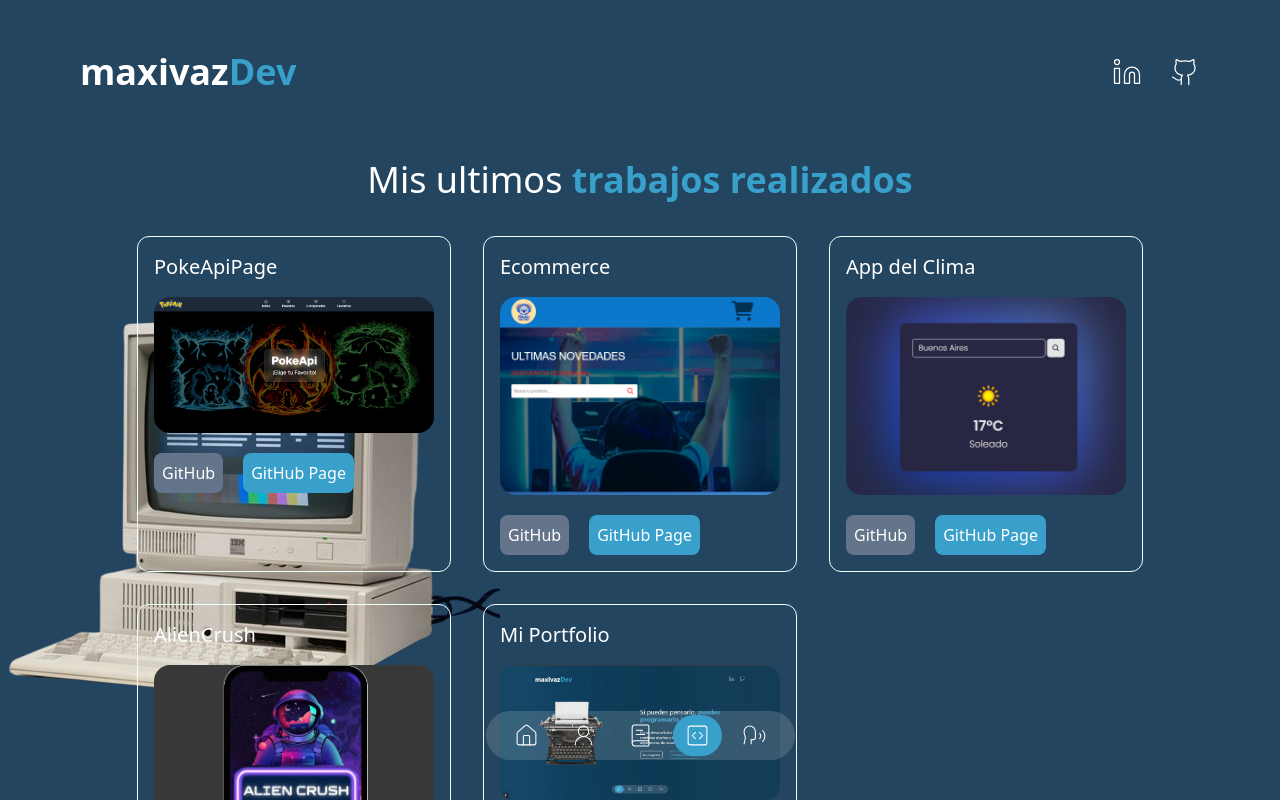
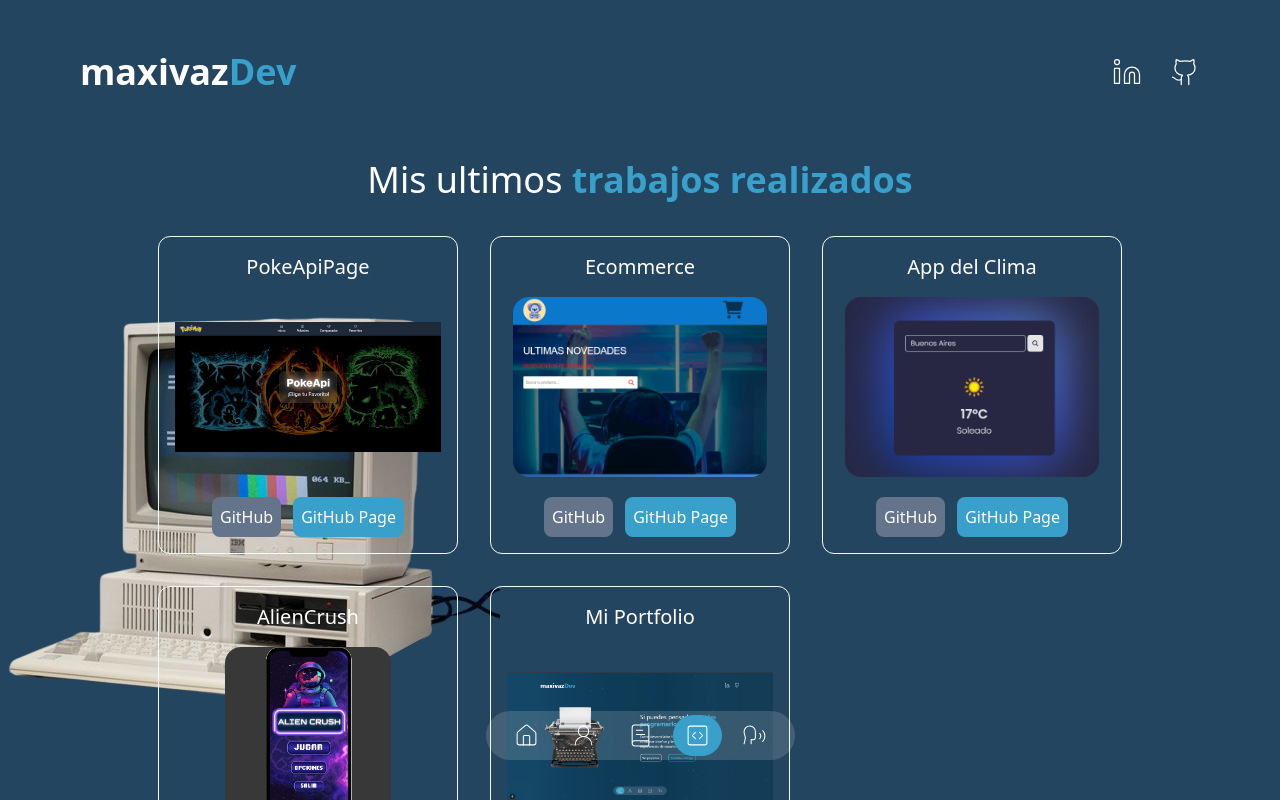
Before and after one commit to maximogarmasarvazquez/page-portfolio, a Next.js app: page /portfolio in a window 1280 px wide. Shown: the top 800 px of the page. Built offline with nearby package versions, Linux system fonts and the light colour scheme.

Commit message:
boxProyects

```diff
--- a/app/(routes)/portfolio/page.tsx
+++ b/app/(routes)/portfolio/page.tsx
@@ -18,7 +18,7 @@ const PortfolioPage = () => {
                 </h1>
 
                 <div className='relative z-10 grid
-                 max-w-6xl gap-8 mx-auto mt-4 sm:grid-cols-1 md:grid-cols-3'>
+                  gap-8 mx-auto mt-4 sm:grid-cols-1 md:grid-cols-3'>
                  {dataPortfolio.map((data) => (
                     <PortfolioBox key={data.id} data={data}/>
                     ))}
--- a/components/portfolio-box.tsx
+++ b/components/portfolio-box.tsx
@@ -17,23 +17,36 @@ const { data } = props;
 const { title, image, urlGithub, urlDemo } = data;
 
     return (
-        <div className=' p-4 border border-teal-50 rounded-xl'>
-           <h3 className='mb-4 text-xl '>
-           {title}
-           </h3>
-           <Image src={image} width={200} height={200} alt="image product"
-           className=' max-w-[270px] sm:w-[300px] w-full  md:max-w-[280px]  rounded-2xl h-auto'/>
-         <div className='flex gap-5 mt-5'>
-            <Link href={urlGithub} target='_blank'
-            className="p-2 transition duration-150 rounded-lg  bg-slate-500 hover:bg-slate-500/80" >
+<div className="w-[300px] p-4 border border-teal-50 rounded-xl flex flex-col items-center">
+  <h3 className="mb-4 text-xl text-center">{title}</h3>
+  <div className="w-full h-[180px] flex items-center justify-center overflow-hidden">
+    <Image
+      src={image}
+      alt="image product"
+      width={0}
+      height={0}
+      sizes="100vw"
+      className="h-full w-auto object-contain rounded-2xl"
+    />
+  </div>
+  <div className="flex gap-3 justify-center mt-5">
+    <Link
+      href={urlGithub}
+      target="_blank"
+      className="p-2 transition duration-150 rounded-lg bg-slate-500 hover:bg-slate-500/80"
+    >
       GitHub
     </Link>
-            <Link href={urlDemo} target='_blank'
-            className="p-2 transition duration-150 rounded-lg  bg-secondary hover:bg-secondary" >
+    <Link
+      href={urlDemo}
+      target="_blank"
+      className="p-2 transition duration-150 rounded-lg bg-secondary hover:bg-secondary/80"
+    >
       GitHub Page
     </Link>
   </div>
 </div>
+
     );
 }
 
```
Lines whose indentation alone changed are shown as unchanged.
